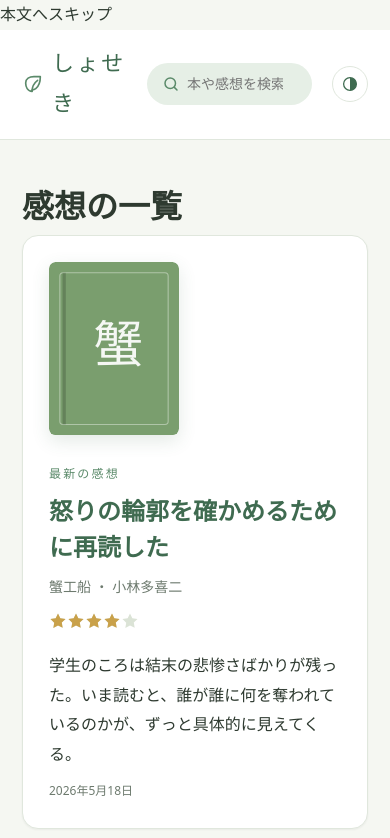
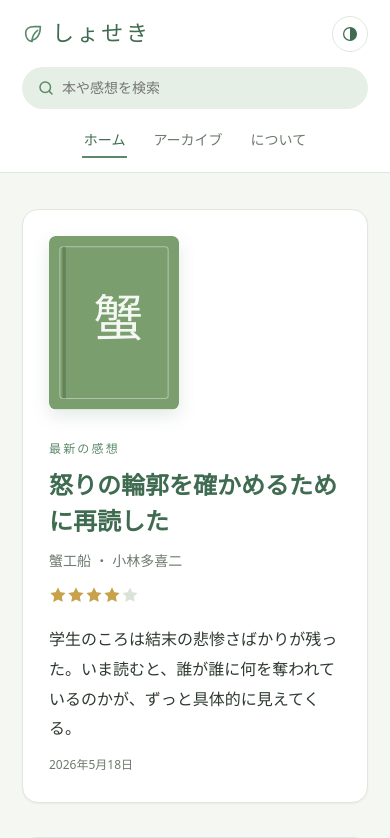
Before and after one commit to miruky/shoseki, a website built with Vite: page index.html in a window 390 px wide. Shown: the top 838 px of the page. Built offline with nearby package versions, Linux system fonts and the light colour scheme.

Commit message:
モバイルでナビを再表示し、sr-only・スキップリンク・ヘッダー再構成を追加

```diff
--- a/src/style.css
+++ b/src/style.css
@@ -77,6 +77,42 @@ a {
   outline: 2px solid var(--green);
   outline-offset: 3px;
   border-radius: 3px;
+}
+
+.sr-only {
+  position: absolute;
+  width: 1px;
+  height: 1px;
+  padding: 0;
+  margin: -1px;
+  overflow: hidden;
+  clip: rect(0 0 0 0);
+  white-space: nowrap;
+  border: 0;
+}
+
+.skip-link {
+  position: fixed;
+  top: 10px;
+  left: 10px;
+  z-index: 50;
+  padding: 9px 15px;
+  font-size: 13px;
+  border-radius: 8px;
+  background: var(--paper);
+  color: var(--green-deep);
+  border: 1px solid var(--green);
+  box-shadow: var(--shadow);
+  transform: translateY(-180%);
+  transition: transform 0.18s var(--ease);
+}
+
+.skip-link:focus {
+  transform: none;
+}
+
+.content:focus {
+  outline: none;
 }
 
 /* ---- ヘッダー ---- */
@@ -300,15 +336,18 @@ a {
 }
 
 .featured-title {
-  display: block;
   font-family: var(--serif);
   font-size: 24px;
-  color: var(--green-deep);
-  margin-bottom: 8px;
+  font-weight: 600;
+  margin: 0 0 8px;
   line-height: 1.5;
 }
 
-.featured-title:hover {
+.featured-title a {
+  color: var(--green-deep);
+}
+
+.featured-title a:hover {
   color: var(--green);
 }
 
@@ -363,11 +402,16 @@ a {
 .card-title {
   font-family: var(--serif);
   font-size: 18px;
-  color: var(--green-deep);
+  font-weight: 600;
   line-height: 1.5;
+  margin: 0;
 }
 
-.card-title:hover {
+.card-title a {
+  color: var(--green-deep);
+}
+
+.card-title a:hover {
   color: var(--green);
 }
 
@@ -677,13 +721,34 @@ a.post-nav-slot:hover {
 }
 
 @media (max-width: 760px) {
+  .header-inner {
+    flex-wrap: wrap;
+    gap: 12px 14px;
+  }
+  .theme-toggle {
+    order: 1;
+    margin-left: auto;
+  }
+  .search {
+    order: 2;
+    width: 100%;
+    margin-left: 0;
+  }
+  .search input {
+    flex: 1;
+    width: auto;
+  }
   .nav {
-    display: none;
+    order: 3;
+    width: 100%;
+    margin-left: 0;
+    justify-content: center;
+    gap: 24px;
+    padding-top: 2px;
   }
   .featured,
   .home-grid,
-  .post-head,
-  .card {
+  .post-head {
     grid-template-columns: 1fr;
   }
   .featured-cover,
@@ -692,6 +757,12 @@ a.post-nav-slot:hover {
   }
   .search input {
     width: 110px;
+  }
+  .post-nav {
+    grid-template-columns: 1fr;
+  }
+  .post-nav-newer {
+    text-align: left;
   }
 }
 
```
